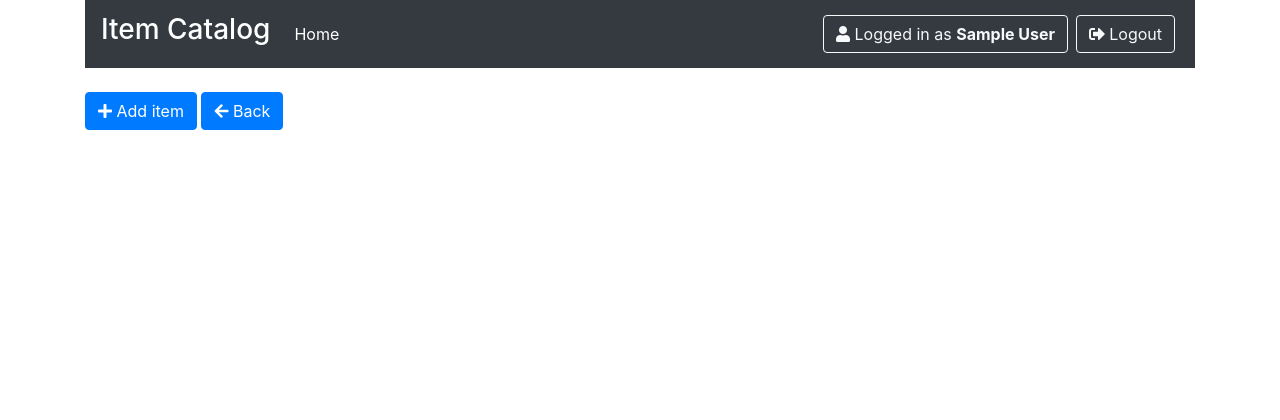
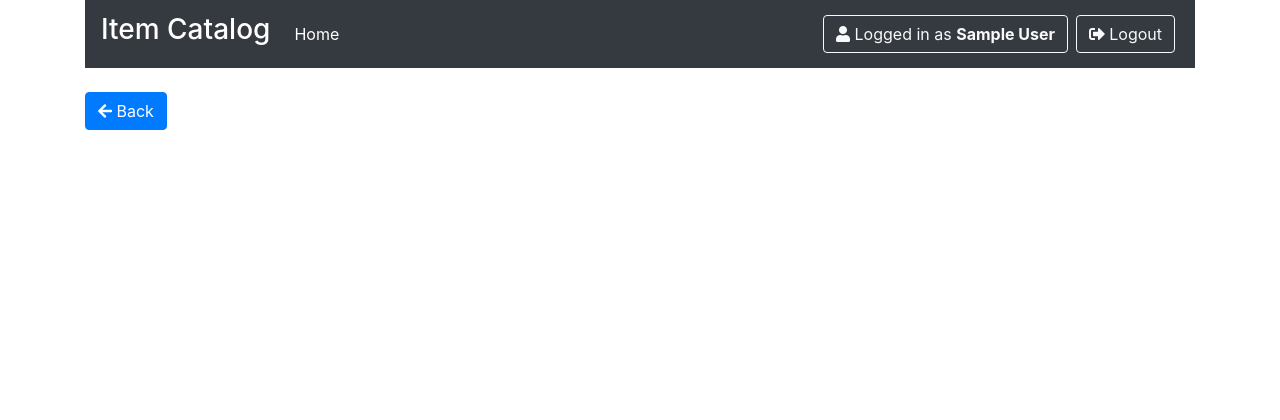
Before and after one commit to MH-Alsubhi/item-catalog-ud, a Flask app: template templates/item/items.html in a window 1280 px wide. Shown: the top 420 px of the page. Run offline with Flask 2, Linux system fonts and the light colour scheme; the template is opened without the code that fills it, so the values that code supplies are empty; the visitor is signed in with stand-in values (Sample User, id 1); parts of the project's set-up code (start-up, migrations or seed data) failed here and were passed over; some libraries are stand-ins or nearby versions.

Commit message:
Fix user can add items in other user category

```diff
--- a/templates/item/items.html
+++ b/templates/item/items.html
@@ -3,8 +3,9 @@
 <!-- items list -->
 <div class="pt-3 pb-3">
 {%if login_session['user_id']%}
-    <a href="{{url_for('new_item',category_name = category.name)}}" class="btn btn-primary"><i class="fas fa-plus"> </i> Add item</a>
+
     {%if login_session['user_id'] == category.user_id%}
+        <a href="{{url_for('new_item',category_name = category.name)}}" class="btn btn-primary"><i class="fas fa-plus"> </i> Add item</a>
         <a href="{{url_for('edit_category',category_name = category.name)}}" class="btn btn-warning"><i class="far fa-edit"></i> Edit</a>
         <a href="{{url_for('delete_category',category_name = category.name)}}" class="btn btn-danger"><i class="far fa-trash-alt"></i> Delete</a>
     {%endif%}
```
